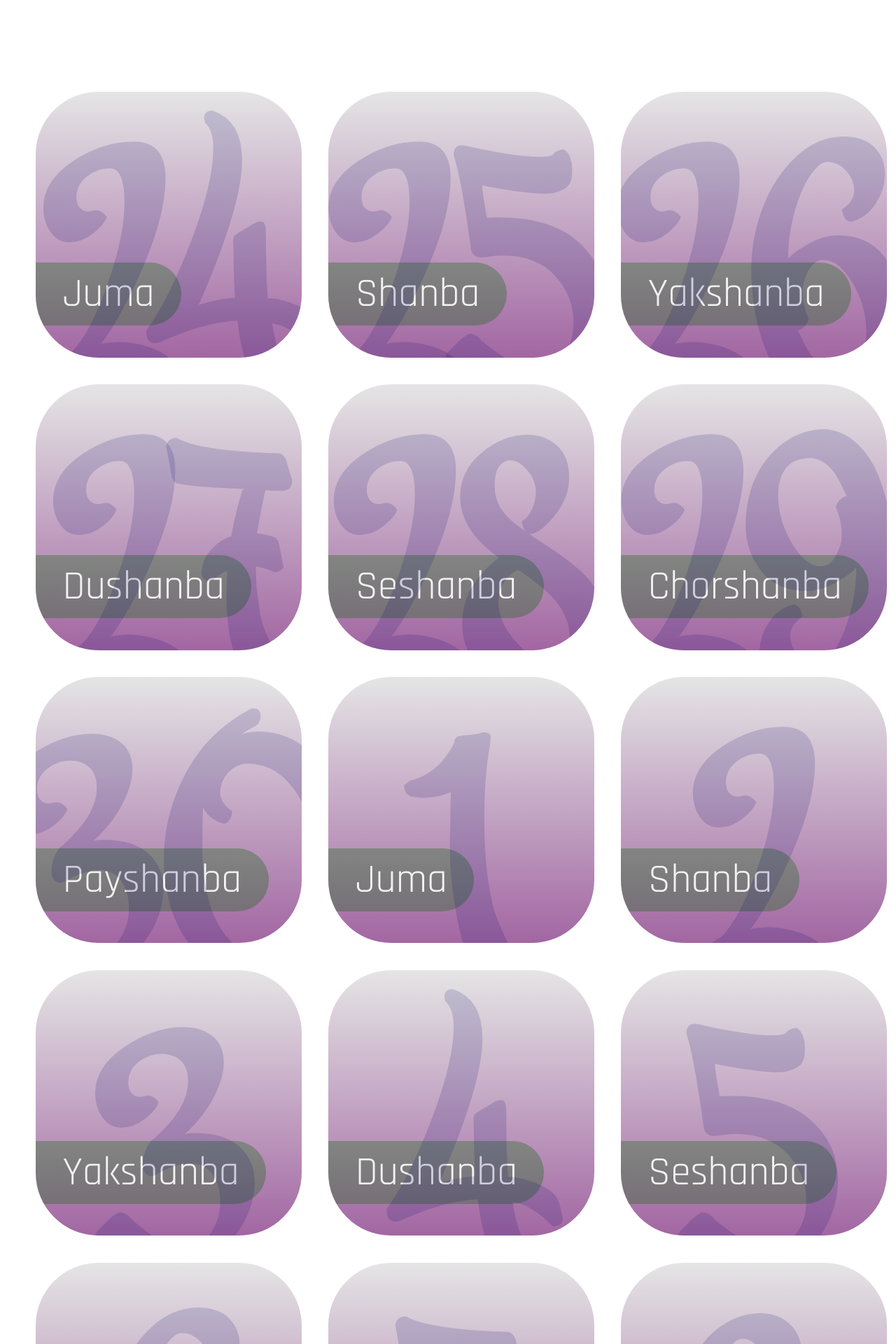
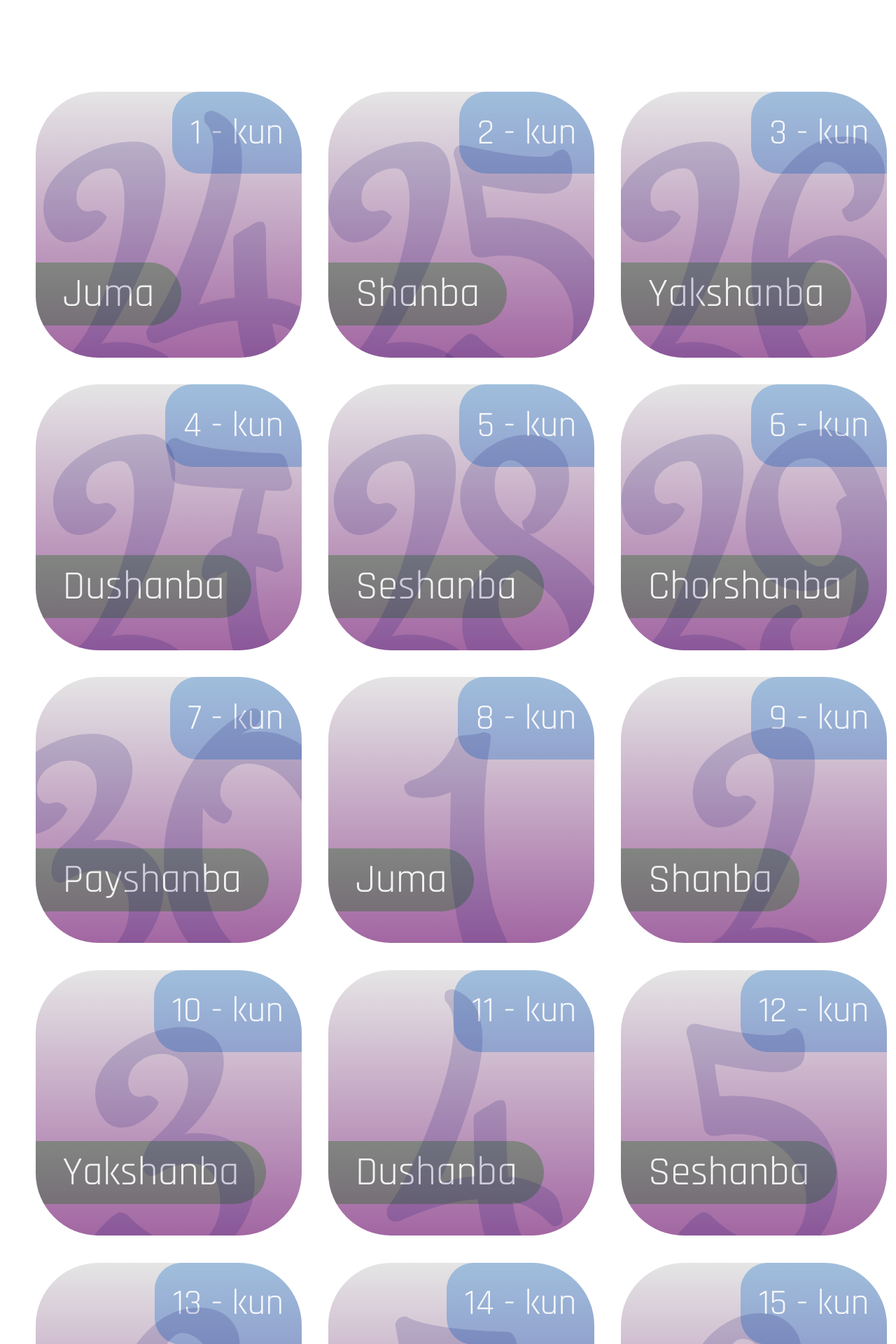
Before and after one commit to bigOnotation/ramadan-taqweem, a React (Create React App) app: page / in a window 1280 px wide. Shown: the part 960-2880 px from the top of the page at 70% size. Built offline with nearby package versions, Linux system fonts and the light colour scheme.

Commit message:
+ day index

```diff
--- a/src/components/grid.css
+++ b/src/components/grid.css
@@ -45,6 +45,28 @@
 	animation-fill-mode: forwards;
 	animation-delay: 200ms;
 }
+.content:hover .index {
+	animation: hoverindex;
+	animation-duration: 200ms;
+	animation-fill-mode: forwards;
+}
+.index {
+	font-family: 'RajdhaniRegular', sans-serif;
+	font-size: 4vw;
+	background: rgba(0,100,200,0.3);
+	color: rgba(255,255,255,0.9);
+	border-top-left-radius: 3vw;
+	border-bottom-left-radius: 3vw;
+	position: absolute;
+	min-width: 25%;
+	top: 0;
+	right: 0;
+	padding: 2vw;
+	z-index: 30;
+	display: flex;
+	align-items: center;
+	justify-content: center;
+}
 .day {
 	font-family: 'MrBedfortRegular', sans-serif;
 	font-size: 32vw;
@@ -91,6 +113,11 @@
 		width: calc((100vw - 6vw) / 2);
 		height: calc((100vw - 6vw) / 2);
 	}
+	.index {
+		font-size: 5vw;
+		min-width: 25%;
+		padding: 1vh;
+	}
 	.day {
 		font-size: 50vw;
 	}
@@ -100,6 +127,15 @@
 		color: rgba(255,255,255,0.1);
 		position: absolute;
 		z-index: 99;
+	}
+}
+
+@keyframes hoverindex {
+	0% {
+		right: 0;
+	}
+	100% {
+		right: -100%;
 	}
 }
 
--- a/src/components/grid.jsx
+++ b/src/components/grid.jsx
@@ -5,45 +5,46 @@ const Grid = props => {
 
 	return (
 		<div className="grid">
-			<Day day="24" dayName="Juma" fajr="04:06" maghrib="19:13" />
-			<Day day="25" dayName="Shanba" fajr="04:04" maghrib="19:14" />
-			<Day day="26" dayName="Yakshanba" fajr="04:03" maghrib="19:15" />
-			<Day day="27" dayName="Dushanba" fajr="04:01" maghrib="19:16" />
-			<Day day="28" dayName="Seshanba" fajr="03:59" maghrib="19:17" />
-			<Day day="29" dayName="Chorshanba" fajr="03:57" maghrib="19:18" />
-			<Day day="30" dayName="Payshanba" fajr="03:56" maghrib="19:19" />
-			<Day day="1" dayName="Juma" fajr="03:54" maghrib="19:21" />
-			<Day day="2" dayName="Shanba" fajr="03:52" maghrib="19:22" />
-			<Day day="3" dayName="Yakshanba" fajr="03:51" maghrib="19:23" />
-			<Day day="4" dayName="Dushanba" fajr="03:49" maghrib="19:24" />
-			<Day day="5" dayName="Seshanba" fajr="03:48" maghrib="19:25" />
-			<Day day="6" dayName="Chorshanba" fajr="03:46" maghrib="19:26" />
-			<Day day="7" dayName="Payshanba" fajr="03:44" maghrib="19:27" />
-			<Day day="8" dayName="Juma" fajr="03:43" maghrib="19:28" />
-			<Day day="9" dayName="Shanba" fajr="03:41" maghrib="19:29" />
-			<Day day="10" dayName="Yakshanba" fajr="03:40" maghrib="19:30" />
-			<Day day="11" dayName="Dushanba" fajr="03:38" maghrib="19:31" />
-			<Day day="12" dayName="Seshanba" fajr="03:37" maghrib="19:32" />
-			<Day day="13" dayName="Chorshanba" fajr="03:35" maghrib="19:33" />
-			<Day day="14" dayName="Payshanba" fajr="03:34" maghrib="19:34" />
-			<Day day="15" dayName="Juma" fajr="03:33" maghrib="19:35" />
-			<Day day="16" dayName="Shanba" fajr="03:31" maghrib="19:36" />
-			<Day day="17" dayName="Yakshanba" fajr="03:30" maghrib="19:37" />
-			<Day day="18" dayName="Dushanba" fajr="03:29" maghrib="19:38" />
-			<Day day="19" dayName="Seshanba" fajr="03:27" maghrib="19:39" />
-			<Day day="20" dayName="Chorshanba" fajr="03:26" maghrib="19:40" />
-			<Day day="21" dayName="Payshanba" fajr="03:25" maghrib="19:41" />
-			<Day day="22" dayName="Juma" fajr="03:24" maghrib="19:42" />
-			<Day day="23" dayName="Shanba" fajr="03:22" maghrib="19:42" />
+			<Day index="1" day="24" dayName="Juma" fajr="04:06" maghrib="19:13" />
+			<Day index="2" day="25" dayName="Shanba" fajr="04:04" maghrib="19:14" />
+			<Day index="3" day="26" dayName="Yakshanba" fajr="04:03" maghrib="19:15" />
+			<Day index="4" day="27" dayName="Dushanba" fajr="04:01" maghrib="19:16" />
+			<Day index="5" day="28" dayName="Seshanba" fajr="03:59" maghrib="19:17" />
+			<Day index="6" day="29" dayName="Chorshanba" fajr="03:57" maghrib="19:18" />
+			<Day index="7" day="30" dayName="Payshanba" fajr="03:56" maghrib="19:19" />
+			<Day index="8" day="1" dayName="Juma" fajr="03:54" maghrib="19:21" />
+			<Day index="9" day="2" dayName="Shanba" fajr="03:52" maghrib="19:22" />
+			<Day index="10" day="3" dayName="Yakshanba" fajr="03:51" maghrib="19:23" />
+			<Day index="11" day="4" dayName="Dushanba" fajr="03:49" maghrib="19:24" />
+			<Day index="12" day="5" dayName="Seshanba" fajr="03:48" maghrib="19:25" />
+			<Day index="13" day="6" dayName="Chorshanba" fajr="03:46" maghrib="19:26" />
+			<Day index="14" day="7" dayName="Payshanba" fajr="03:44" maghrib="19:27" />
+			<Day index="15" day="8" dayName="Juma" fajr="03:43" maghrib="19:28" />
+			<Day index="16" day="9" dayName="Shanba" fajr="03:41" maghrib="19:29" />
+			<Day index="17" day="10" dayName="Yakshanba" fajr="03:40" maghrib="19:30" />
+			<Day index="18" day="11" dayName="Dushanba" fajr="03:38" maghrib="19:31" />
+			<Day index="19" day="12" dayName="Seshanba" fajr="03:37" maghrib="19:32" />
+			<Day index="20" day="13" dayName="Chorshanba" fajr="03:35" maghrib="19:33" />
+			<Day index="21" day="14" dayName="Payshanba" fajr="03:34" maghrib="19:34" />
+			<Day index="22" day="15" dayName="Juma" fajr="03:33" maghrib="19:35" />
+			<Day index="23" day="16" dayName="Shanba" fajr="03:31" maghrib="19:36" />
+			<Day index="24" day="17" dayName="Yakshanba" fajr="03:30" maghrib="19:37" />
+			<Day index="25" day="18" dayName="Dushanba" fajr="03:29" maghrib="19:38" />
+			<Day index="26" day="19" dayName="Seshanba" fajr="03:27" maghrib="19:39" />
+			<Day index="27" day="20" dayName="Chorshanba" fajr="03:26" maghrib="19:40" />
+			<Day index="28" day="21" dayName="Payshanba" fajr="03:25" maghrib="19:41" />
+			<Day index="29" day="22" dayName="Juma" fajr="03:24" maghrib="19:42" />
+			<Day index="30" day="23" dayName="Shanba" fajr="03:22" maghrib="19:42" />
 		</div>
 	)
 }
 
-const Day = ({ day, dayName, fajr, maghrib }) => {
+const Day = ({ index, day, dayName, fajr, maghrib }) => {
 
 	return (
 		<div className="item">
 			<div className="content">
+				<span className="index">{index} - kun</span>
 				<span className="day">{day}</span>
 				<span className="dayName">{dayName}</span>
 				<span className="fajr">{fajr}</span>
```
